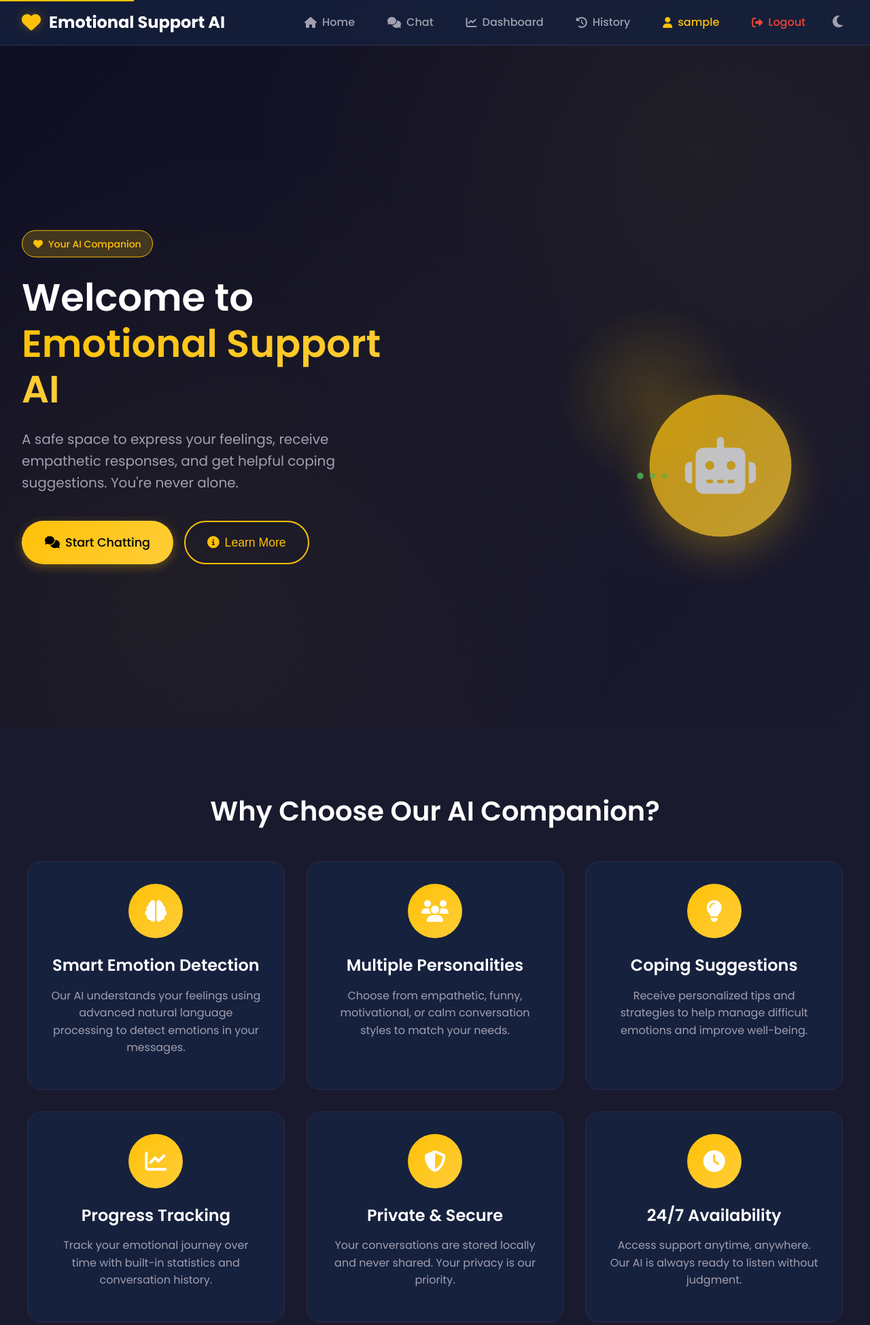
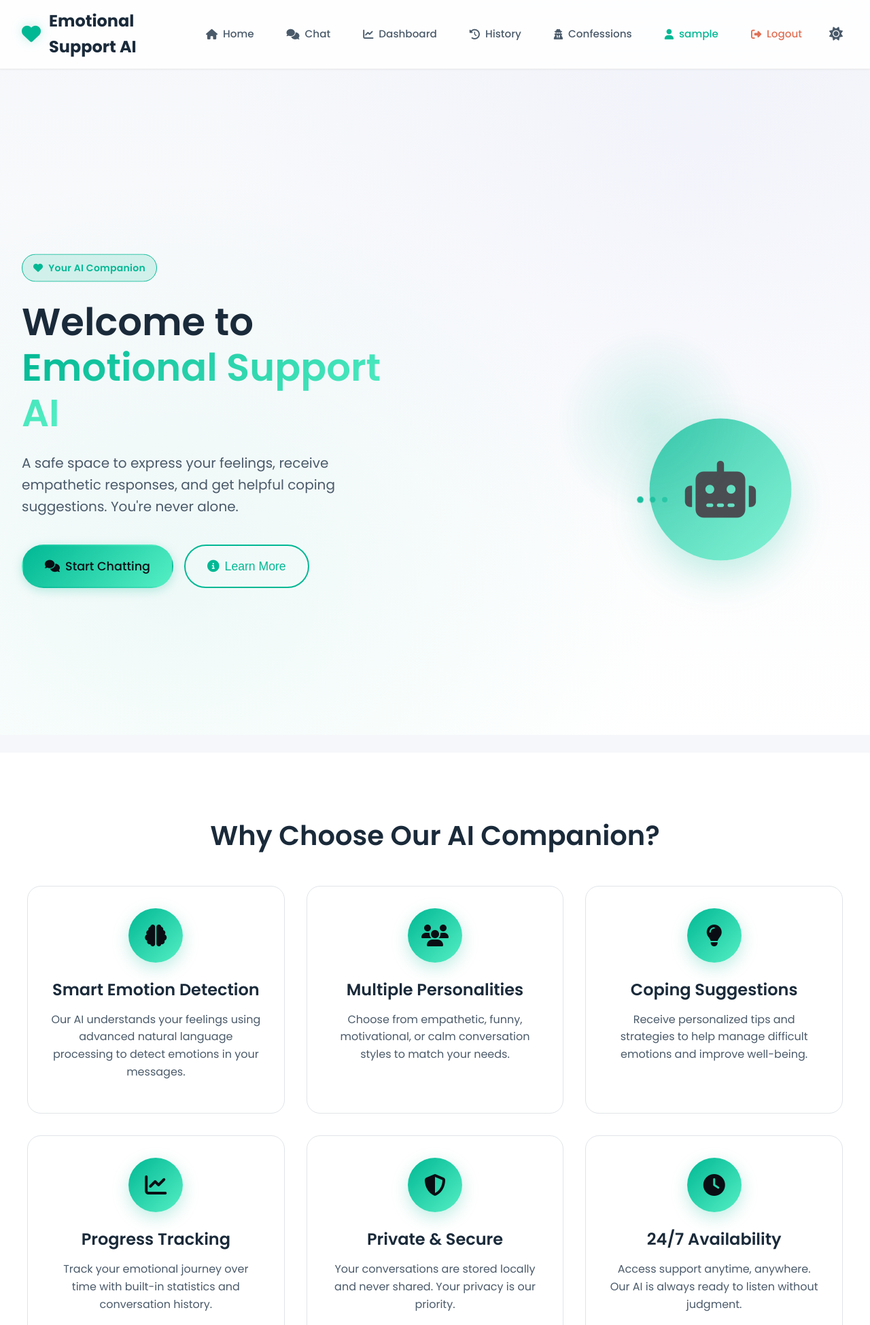
Before and after one commit to Panther0508/Emotional-Support-Model, a Flask app: page / in a window 1280 px wide. Shown: the top 1949 px of the page at 68% size. Run offline with Flask 3, Linux system fonts and the light colour scheme; the visitor is signed in with stand-in values (Sample User, id 1).

```diff
--- a/static/css/style.css
+++ b/static/css/style.css
@@ -1,43 +1,54 @@
 /* Emotional Support AI - Main Stylesheet */
 
-/* CSS Variables */
+/* CSS Variables - Product-Inspired Color Scheme */
 :root {
-  /* Colors */
-  --bg-primary: #0f0f23;
-  --bg-secondary: #1a1a2e;
-  --bg-card: #16213e;
-  --bg-input: #0f0f23;
-
-  --surface-v1: rgba(22, 33, 62, 0.6);
-  --surface-v2: rgba(22, 33, 62, 0.8);
-  --glass: rgba(255, 255, 255, 0.05);
-  --glass-border: rgba(255, 255, 255, 0.1);
-
-  --text-primary: #ffffff;
-  --text-secondary: #a0a0b0;
-  --text-muted: #6c6c7c;
-
-  --accent: #ffc107;
-  --accent-light: #ffcd38;
-  --accent-dark: #ffb300;
-  --accent-glow: rgba(255, 193, 7, 0.3);
-
-  --border: #2a2a4a;
-  --border-light: #3a3a5a;
-
-  --success: #4caf50;
-  --warning: #ff9800;
-  --error: #f44336;
-  --info: #2196f3;
+  /* Colors - Light Theme Base */
+  --bg-primary: #f5f7fa;
+  --bg-secondary: #ffffff;
+  --bg-card: #ffffff;
+  --bg-input: #f0f2f5;
+
+  --surface-v1: rgba(255, 255, 255, 0.7);
+  --surface-v2: rgba(255, 255, 255, 0.9);
+  --glass: rgba(255, 255, 255, 0.5);
+  --glass-border: rgba(0, 0, 0, 0.08);
+
+  --text-primary: #1a2a3a;
+  --text-secondary: #4a5a6a;
+  --text-muted: #8a9aaa;
+
+  /* Primary Accent - Teal/Cyan (Calming, emotional support) */
+  --accent: #00b894;
+  --accent-light: #55efc4;
+  --accent-dark: #00a884;
+  --accent-glow: rgba(0, 184, 148, 0.25);
+
+  /* Secondary Accent - Soft Purple (Trust, empathy) */
+  --accent-secondary: #a29bfe;
+  --accent-secondary-light: #dcdcfc;
+  --accent-secondary-dark: #8b84e8;
+
+  /* Tertiary Accent - Warm Amber (Optional warmth) */
+  --accent-warm: #fdcb6e;
+  --accent-warm-light: #ffeaa7;
+  --accent-warm-dark: #f39c12;
+
+  --border: #e0e4e8;
+  --border-light: #d0d4d8;
+
+  --success: #00b894;
+  --warning: #fdcb6e;
+  --error: #e17055;
+  --info: #74b9ff;
 
   /* Emotion Colors */
-  --color-happy: #ffc107;
-  --color-sad: #2196f3;
-  --color-anxious: #9c27b0;
-  --color-angry: #f44336;
-  --color-neutral: #9e9e9e;
-  --color-calm: #4caf50;
-  --color-excited: #ff5722;
+  --color-happy: #fdcb6e;
+  --color-sad: #74b9ff;
+  --color-anxious: #a29bfe;
+  --color-angry: #e17055;
+  --color-neutral: #b2bec3;
+  --color-calm: #00b894;
+  --color-exited: #fd79a8;
 
   /* Spacing */
   --space-xs: 0.5rem;
@@ -63,25 +74,29 @@
   --radius-full: 50px;
 }
 
-/* Light Mode */
-[data-theme="light"] {
-  --bg-primary: #f5f7fa;
-  --bg-secondary: #ffffff;
-  --bg-card: #ffffff;
-  --bg-input: #f0f2f5;
-  --surface-v1: rgba(255, 255, 255, 0.8);
-  --surface-v2: rgba(255, 255, 255, 0.95);
-  --glass: rgba(0, 0, 0, 0.05);
-  --glass-border: rgba(0, 0, 0, 0.1);
-  --text-primary: #1a1a2e;
-  --text-secondary: #555566;
-  --text-muted: #888899;
-  --border: #e0e0e8;
-  --border-light: #d0d0d8;
-  --shadow-sm: 0 2px 4px rgba(0, 0, 0, 0.05);
-  --shadow-md: 0 4px 12px rgba(0, 0, 0, 0.08);
-  --shadow-lg: 0 8px 24px rgba(0, 0, 0, 0.1);
-  --shadow-xl: 0 16px 48px rgba(0, 0, 0, 0.12);
+/* Dark Mode - Deep Ocean Theme */
+[data-theme="dark"] {
+  --bg-primary: #0a0e14;
+  --bg-secondary: #121a24;
+  --bg-card: #1a2432;
+  --bg-input: #0f141c;
+
+  --surface-v1: rgba(26, 36, 50, 0.6);
+  --surface-v2: rgba(26, 36, 50, 0.85);
+  --glass: rgba(255, 255, 255, 0.03);
+  --glass-border: rgba(255, 255, 255, 0.06);
+
+  --text-primary: #e8ecf0;
+  --text-secondary: #9aa8b8;
+  --text-muted: #5a6a7a;
+
+  --border: #2a3644;
+  --border-light: #3a4654;
+
+  --shadow-sm: 0 2px 4px rgba(0, 0, 0, 0.2);
+  --shadow-md: 0 4px 12px rgba(0, 0, 0, 0.25);
+  --shadow-lg: 0 8px 24px rgba(0, 0, 0, 0.3);
+  --shadow-xl: 0 16px 48px rgba(0, 0, 0, 0.35);
 }
 
 /* Theme Toggle Button */
@@ -94,11 +109,23 @@
   padding: 0.5rem;
   border-radius: 50%;
   transition: all 0.3s ease;
+  display: flex;
+  align-items: center;
+  justify-content: center;
 }
 
 .theme-toggle:hover {
   color: var(--accent);
-  background: rgba(255, 193, 7, 0.1);
+  background: rgba(0, 184, 148, 0.1);
+  transform: rotate(15deg);
+}
+
+.theme-icon {
+  transition: transform 0.3s ease;
+}
+
+.theme-toggle:hover .theme-icon {
+  transform: scale(1.1);
 }
 
 /* Reset & Base Styles */
@@ -139,17 +167,18 @@ body::before {
   height: 100%;
   background:
     radial-gradient(
-      circle at 20% 80%,
-      rgba(255, 193, 7, 0.05) 0%,
+      ellipse at 20% 80%,
+      rgba(0, 184, 148, 0.06) 0%,
       transparent 50%
     ),
     radial-gradient(
-      circle at 80% 20%,
-      rgba(255, 193, 7, 0.05) 0%,
+      ellipse at 80% 20%,
+      rgba(162, 155, 254, 0.05) 0%,
       transparent 50%
     ),
-    linear-gradient(135deg, var(--bg-primary) 0%, var(--bg-secondary) 100%);
+    linear-gradient(180deg, var(--bg-primary) 0%, var(--bg-secondary) 100%);
   z-index: -1;
+  pointer-events: none;
 }
 
 /* Typography */
@@ -200,13 +229,20 @@ a:hover {
 
 /* Navigation */
 .navbar {
-  background: rgba(22, 33, 62, 0.8);
-  backdrop-filter: blur(16px);
-  -webkit-backdrop-filter: blur(16px);
+  background: rgba(255, 255, 255, 0.85);
+  backdrop-filter: blur(20px);
+  -webkit-backdrop-filter: blur(20px);
   border-bottom: 1px solid var(--glass-border);
   position: sticky;
   top: 0;
   z-index: 1000;
+  box-shadow: 0 1px 3px rgba(0, 0, 0, 0.04);
+}
+
+[data-theme="dark"] .navbar {
+  background: rgba(18, 26, 36, 0.9);
+  border-bottom: 1px solid var(--glass-border);
+  box-shadow: 0 1px 3px rgba(0, 0, 0, 0.1);
 }
 
 .nav-container {
@@ -246,15 +287,16 @@ a:hover {
   gap: 0.5rem;
   color: var(--text-secondary);
   font-weight: 500;
-  padding: 0.5rem 1rem;
+  padding: 0.6rem 1rem;
   border-radius: var(--radius-md);
   transition: all var(--transition-normal);
+  font-size: 0.95rem;
 }
 
 .nav-link:hover,
 .nav-link.active {
   color: var(--accent);
-  background: rgba(255, 193, 7, 0.1);
+  background: rgba(0, 184, 148, 0.1);
 }
 
 .nav-toggle {
@@ -307,14 +349,14 @@ a:hover {
     var(--accent) 0%,
     var(--accent-light) 100%
   );
-  color: #000 !important;
+  color: #0a0e14 !important;
   box-shadow: 0 4px 15px var(--accent-glow);
 }
 
 .btn-primary:hover {
   transform: translateY(-2px);
   box-shadow: 0 8px 25px var(--accent-glow);
-  filter: brightness(1.1);
+  filter: brightness(1.05);
 }
 
 .btn-outline {
@@ -385,11 +427,38 @@ select:focus {
   box-shadow: 0 0 0 4px var(--accent-glow);
 }
 
-::placeholder {
+input::placeholder,
+textarea::placeholder {
   color: var(--text-muted);
 }
 
-/* Cards */
+/* Floating Label Input Style */
+.form-floating {
+  position: relative;
+}
+
+.form-floating input {
+  padding-top: 1.2rem;
+}
+
+.form-floating label {
+  position: absolute;
+  top: 50%;
+  left: 1rem;
+  transform: translateY(-50%);
+  color: var(--text-muted);
+  pointer-events: none;
+  transition: all 0.2s ease;
+}
+
+.form-floating input:focus ~ label,
+.form-floating input:not(:placeholder-shown) ~ label {
+  top: 0.5rem;
+  font-size: 0.75rem;
+  color: var(--accent);
+}
+
+/* Cards - Enhanced */
 .card {
   background: var(--surface-v1);
   backdrop-filter: blur(12px);
@@ -728,22 +840,26 @@ select:focus {
 }
 
 ::-webkit-scrollbar-thumb {
-  background: var(--border-light);
+  background: linear-gradient(180deg, var(--accent) 0%, var(--accent-dark) 100%);
   border-radius: 10px;
 }
 
 ::-webkit-scrollbar-thumb:hover {
-  background: var(--accent);
+  background: var(--accent-light);
 }
 
 /* Selection */
 ::selection {
   background: var(--accent);
-  color: #000;
+  color: #0a0e14;
 }
 
 /* Responsive */
 @media (max-width: 768px) {
+  html {
+    font-size: 14px;
+  }
+
   .nav-toggle {
     display: flex;
   }
@@ -1110,13 +1233,14 @@ select:focus {
   align-items: center;
   gap: 0.5rem;
   padding: 0.5rem 1rem;
-  background: rgba(255, 193, 7, 0.2);
+  background: rgba(0, 184, 148, 0.15);
   border: 1px solid var(--accent);
   border-radius: 50px;
   color: var(--accent);
   font-size: 0.875rem;
-  font-weight: 500;
+  font-weight: 600;
   margin-bottom: 1.5rem;
+  letter-spacing: 0.02em;
 }
 
 .hero-title {
@@ -1174,12 +1298,12 @@ select:focus {
   align-items: center;
   justify-content: center;
   font-size: 5rem;
-  color: white;
+  color: #0a0e14;
   position: absolute;
   top: 50%;
   left: 50%;
   transform: translate(-50%, -50%);
-  box-shadow: 0 20px 60px rgba(255, 193, 7, 0.4);
+  box-shadow: 0 20px 60px rgba(0, 184, 148, 0.35);
   animation: pulse 2s infinite;
 }
 
@@ -1190,7 +1314,7 @@ select:focus {
   border-radius: 50%;
   background: radial-gradient(
     circle,
-    rgba(255, 193, 7, 0.3) 0%,
+    rgba(0, 184, 148, 0.25) 0%,
     transparent 70%
   );
   top: 50%;
@@ -1308,8 +1432,9 @@ select:focus {
   align-items: center;
   justify-content: center;
   font-size: 2rem;
-  color: white;
+  color: #0a0e14;
   margin: 0 auto 1.5rem;
+  box-shadow: 0 8px 24px rgba(0, 184, 148, 0.25);
 }
 
 .statistics {
--- a/static/js/main.js
+++ b/static/js/main.js
@@ -386,14 +386,14 @@ window.isInViewport = isInViewport;
    Theme Toggle
    ========================================================================== */
 function initTheme() {
-    const savedTheme = localStorage.getItem('theme') || 'dark';
+    const savedTheme = localStorage.getItem('theme') || 'light';
     document.documentElement.setAttribute('data-theme', savedTheme);
     updateThemeIcon(savedTheme);
 }
 
 function toggleTheme() {
-    const currentTheme = document.documentElement.getAttribute('data-theme') || 'dark';
-    const newTheme = currentTheme === 'dark' ? 'light' : 'dark';
+    const currentTheme = document.documentElement.getAttribute('data-theme') || 'light';
+    const newTheme = currentTheme === 'light' ? 'dark' : 'light';
 
     document.documentElement.setAttribute('data-theme', newTheme);
     localStorage.setItem('theme', newTheme);
@@ -405,9 +405,9 @@ function toggleTheme() {
 }
 
 function updateThemeIcon(theme) {
-    const icons = document.querySelectorAll('#themeIcon');
+    const icons = document.querySelectorAll('.theme-icon');
     icons.forEach(icon => {
-        icon.className = theme === 'dark' ? 'fas fa-moon' : 'fas fa-sun';
+        icon.className = theme === 'dark' ? 'fas fa-moon theme-icon' : 'fas fa-sun theme-icon';
     });
 }
 
--- a/templates/base.html
+++ b/templates/base.html
@@ -4,7 +4,7 @@
 <head>
     <meta charset="UTF-8">
     <meta name="viewport" content="width=device-width, initial-scale=1.0">
-    <title>{% block title %}Emotional Support AI 💛{% endblock %}</title>
+    <title>{% block title %}Emotional Support AI 🌿{% endblock %}</title>
 
     <!-- Google Fonts -->
     <link rel="preconnect" href="https://fonts.googleapis.com">
@@ -62,6 +62,11 @@
                     </a>
                 </li>
                 <li class="nav-item">
+                    <a href="{{ url_for('confessions') }}" class="nav-link">
+                        <i class="fas fa-user-secret"></i> Confessions
+                    </a>
+                </li>
+                <li class="nav-item">
                     <a href="#" class="nav-link user-info">
                         <i class="fas fa-user"></i> {{ current_user.username }}
                     </a>
@@ -73,7 +78,7 @@
                 </li>
                 <li class="nav-item">
                     <button class="theme-toggle" onclick="toggleTheme()" aria-label="Toggle theme" title="Toggle light/dark mode">
-                        <i class="fas fa-moon" id="themeIcon"></i>
+                        <i class="fas fa-moon theme-icon"></i>
                     </button>
                 </li>
                 {% else %}
@@ -84,7 +89,7 @@
                 </li>
                 <li class="nav-item">
                     <button class="theme-toggle" onclick="toggleTheme()" aria-label="Toggle theme" title="Toggle light/dark mode">
-                        <i class="fas fa-moon" id="themeIcon"></i>
+                        <i class="fas fa-moon theme-icon"></i>
                     </button>
                 </li>
                 <li class="nav-item">
@@ -105,7 +110,7 @@
     <!-- Footer -->
     <footer class="footer">
         <div class="footer-container">
-            <p>&copy; 2026 Emotional Support AI. Made with 💛 for mental wellness.</p>
+            <p>&copy; 2026 Emotional Support AI. Made with 🌿 for mental wellness.</p>
             <p class="footer-note">Remember: This is an AI companion, not a substitute for professional help.</p>
         </div>
     </footer>
--- a/templates/history.html
+++ b/templates/history.html
@@ -1,4 +1,4 @@
-{% extends "base.html" %} {% block head %} {% endblock %} {% block content %}
+{% extends "base.html" %} {% block extra_css %}{% endblock %} {% block content %}
 <div class="container py-5 animate-fade-in">
   <div
     class="history-header d-flex justify-between align-center mb-5 flex-wrap gap-4"
@@ -77,7 +77,9 @@
   </div>
   {% endif %}
 </div>
-{% endblock %} {% block extra_css %}{% endblock %} {% block extra_js %}
+{% endblock %}
+
+{% block extra_js %}
 <script>
   function clearHistory() {
     if (
--- a/templates/index.html
+++ b/templates/index.html
@@ -1,6 +1,6 @@
 {% extends "base.html" %}
 
-{% block title %}Emotional Support AI - Home 💛{% endblock %}
+{% block title %}Emotional Support AI - Home 🌿{% endblock %}
 
 {% block content %}
 <div class="landing-page">
```
Also changed, not shown: other parts of static/css/style.css (+257 -157 lines), templates/chat.html (+12 -12 lines), data/app.db.
